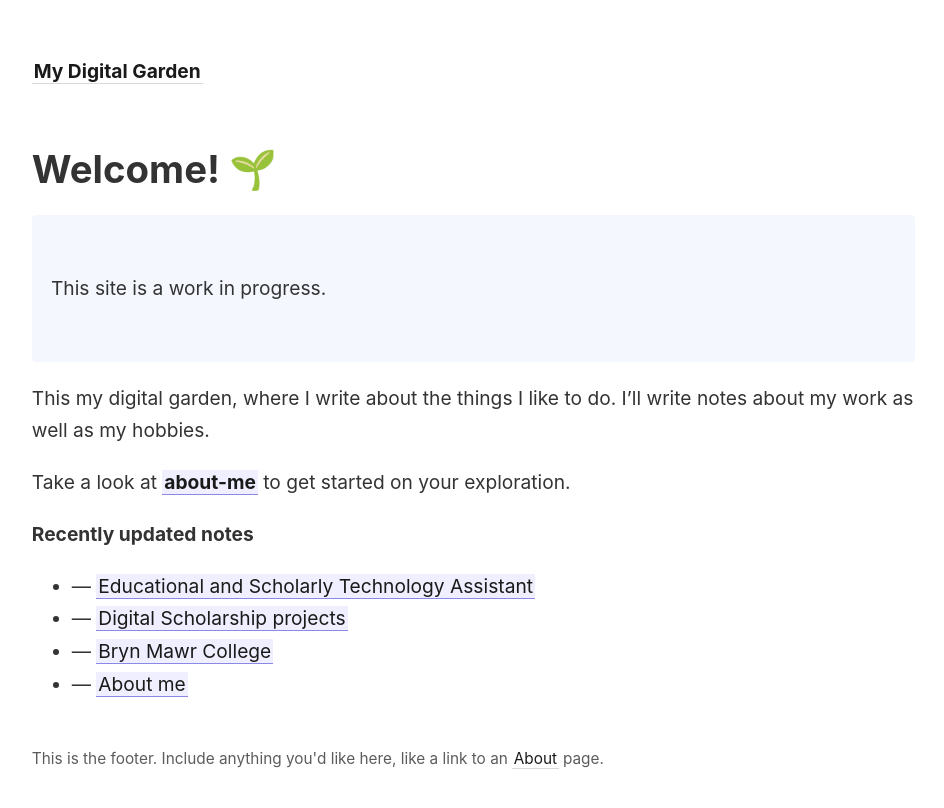
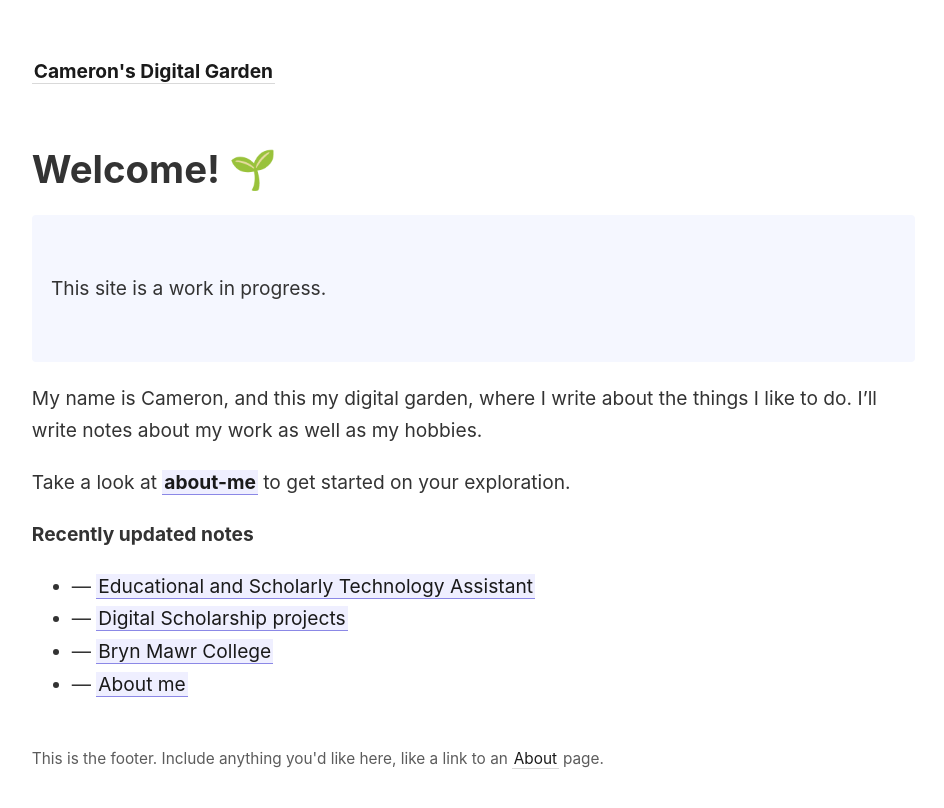
Before and after one commit to cboucher01/cboucher01.github.io, a Jekyll site: the page built from _pages/index.md, in a window 1280 px wide. Shown: the top 808 px of the page, without its empty margins (45-989 px from the left). Built offline with Jekyll 4.4.1, drawn with Linux system fonts in a browser that asks for light colours.

Commit message:
update landing page and remove the line at end of notes

```diff
--- a/_config.yml
+++ b/_config.yml
@@ -1,4 +1,4 @@
-title:               My Digital Garden
+title:               "Cameron's Digital Garden"
 include:             ['_pages']
 exclude:             ['_includes/notes_graph.json']
 # You may need to change the base URL depending on your deploy configuration.
--- a/_layouts/note.html
+++ b/_layouts/note.html
@@ -14,7 +14,7 @@ layout: default
   <div id="notes-entry-container">
     <content>
       {{ content }}
-      <p>This line appears after every note.</p>
+      <!--<p>This line appears after every note.</p>-->
     </content>
 
     <side style="font-size: 0.9em">
--- a/_pages/index.md
+++ b/_pages/index.md
@@ -11,7 +11,7 @@ permalink: /
   This site is a work in progress.
 </p>
 
-This my digital garden, where I write about the things I like to do. I'll write notes about my work as well as my hobbies.
+My name is Cameron, and this my digital garden, where I write about the things I like to do. I'll write notes about my work as well as my hobbies.
 
 Take a look at <span style="font-weight: bold">[[about-me]]</span> to get started on your exploration.
 
```
